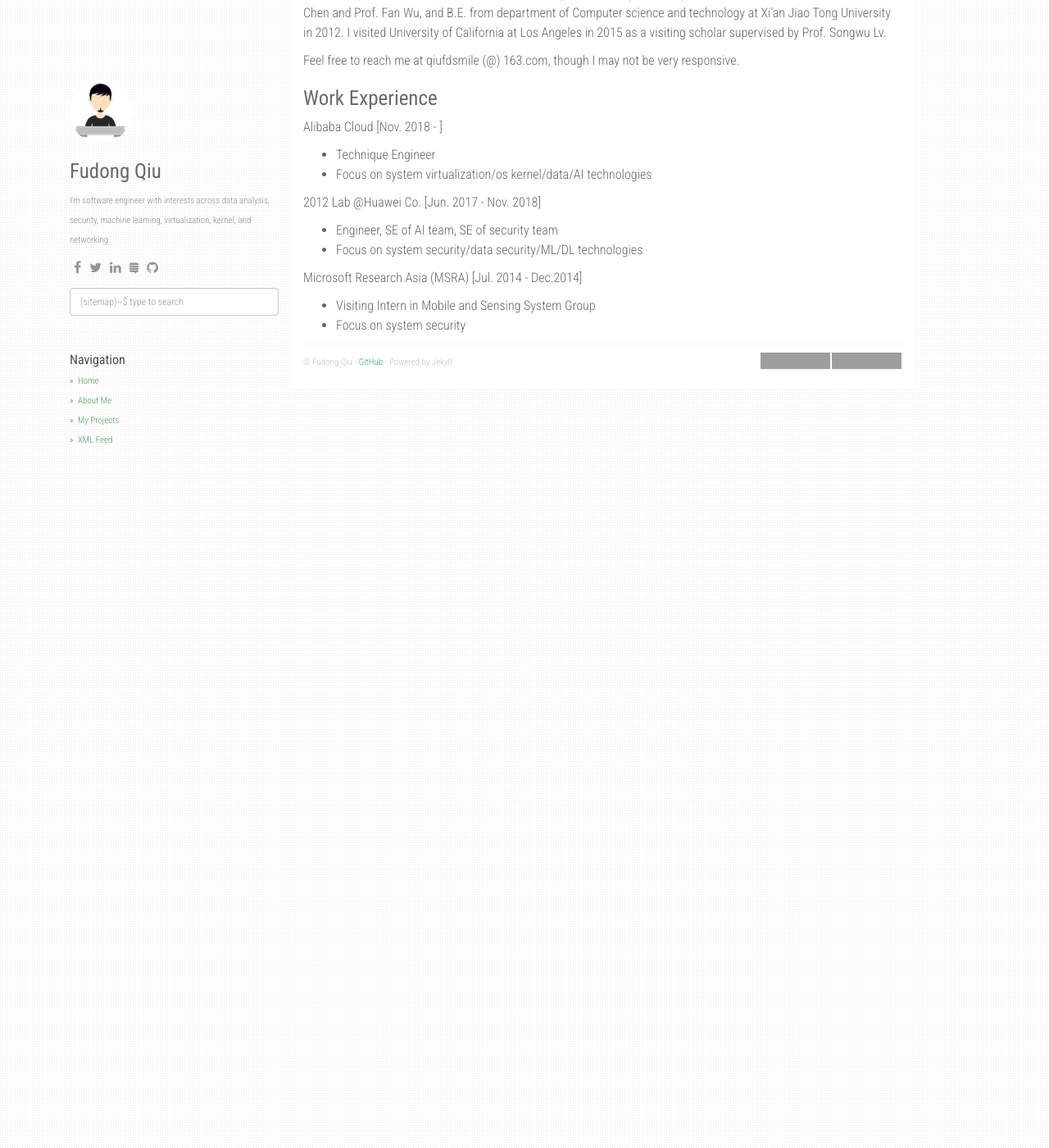
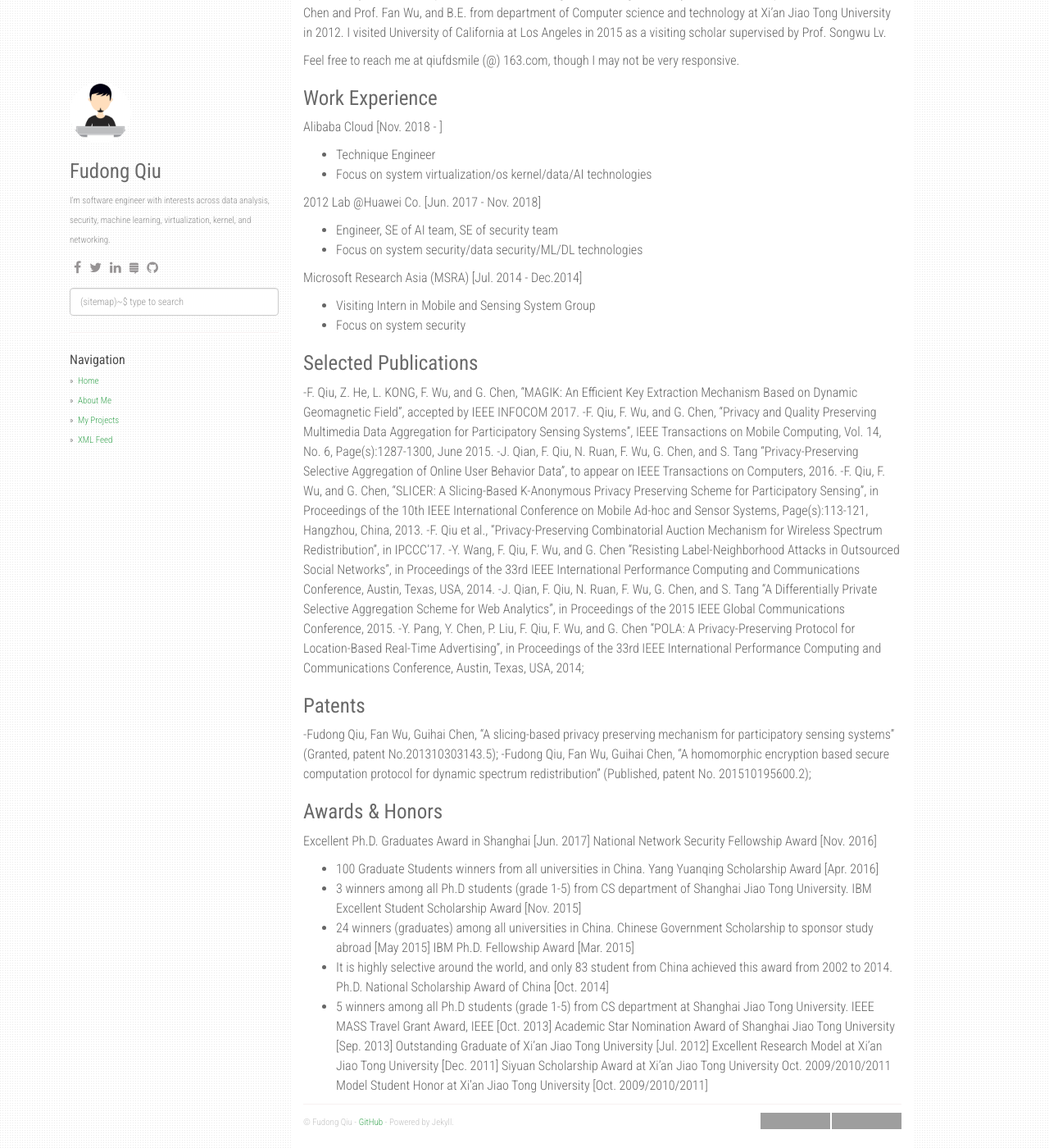
Before and after one commit to fdqiu/fdqiu.github.io, a Jekyll site: the page built from about.md, in a window 1280 px wide and 1400 px high, scrolled down 134 px. Shown: the whole window at 82% size. Built offline with Jekyll 4.4.1, drawn with Linux system fonts in a browser that asks for light colours; nearby versions of some CDN libraries; grey boxes are pictures that could not be loaded.

Commit message:
Update about.md

```diff
--- a/about.md
+++ b/about.md
@@ -22,3 +22,37 @@
 Microsoft Research Asia (MSRA) [Jul. 2014 - Dec.2014]
 - Visiting Intern in Mobile and Sensing System Group
 - Focus on system security
+
+
+# Selected Publications
+-F. Qiu, Z. He, L. KONG, F. Wu, and G. Chen, “MAGIK: An Efficient Key Extraction Mechanism Based on Dynamic Geomagnetic Field”, accepted by IEEE INFOCOM 2017.
+-F. Qiu, F. Wu, and G. Chen, “Privacy and Quality Preserving Multimedia Data Aggregation for Participatory Sensing Systems”, IEEE Transactions on Mobile Computing, Vol. 14, No. 6, Page(s):1287-1300, June 2015.
+-J. Qian, F. Qiu, N. Ruan, F. Wu, G. Chen, and S. Tang “Privacy-Preserving Selective Aggregation of Online User Behavior Data”, to appear on IEEE Transactions on Computers, 2016.
+-F. Qiu, F. Wu, and G. Chen, “SLICER: A Slicing-Based K-Anonymous Privacy Preserving Scheme for Participatory Sensing”, in Proceedings of the 10th IEEE International Conference on Mobile Ad-hoc and Sensor Systems, Page(s):113-121, Hangzhou, China, 2013.
+-F. Qiu et al., “Privacy-Preserving Combinatorial Auction Mechanism for Wireless Spectrum Redistribution”, in IPCCC’17.
+-Y. Wang, F. Qiu, F. Wu, and G. Chen “Resisting Label-Neighborhood Attacks in Outsourced Social Networks”, in Proceedings of the 33rd IEEE International Performance Computing and Communications Conference, Austin, Texas, USA, 2014.
+-J. Qian, F. Qiu, N. Ruan, F. Wu, G. Chen, and S. Tang “A Differentially Private Selective Aggregation Scheme for Web Analytics”, in Proceedings of the 2015 IEEE Global Communications Conference, 2015.
+-Y. Pang, Y. Chen, P. Liu, F. Qiu, F. Wu, and G. Chen “POLA: A Privacy-Preserving Protocol for Location-Based Real-Time Advertising”, in Proceedings of the 33rd IEEE International Performance Computing and Communications Conference, Austin, Texas, USA, 2014;
+
+# Patents
+-Fudong Qiu, Fan Wu, Guihai Chen, “A slicing-based privacy preserving mechanism for participatory sensing systems” (Granted, patent No.201310303143.5);
+-Fudong Qiu, Fan Wu, Guihai Chen, “A homomorphic encryption based secure computation protocol for dynamic spectrum redistribution” (Published, patent No. 201510195600.2);
+
+# Awards & Honors
+Excellent Ph.D. Graduates Award in Shanghai [Jun. 2017]
+National Network Security Fellowship Award [Nov. 2016]
+- 100 Graduate Students winners from all universities in China.
+Yang Yuanqing Scholarship Award [Apr. 2016]
+- 3 winners among all Ph.D students (grade 1-5) from CS department of Shanghai Jiao Tong University.
+IBM Excellent Student Scholarship Award [Nov. 2015]
+- 24 winners (graduates) among all universities in China.
+Chinese Government Scholarship to sponsor study abroad [May 2015]
+IBM Ph.D. Fellowship Award [Mar. 2015]
+- It is highly selective around the world, and only 83 student from China achieved this award from 2002 to 2014.
+Ph.D. National Scholarship Award of China [Oct. 2014]
+- 5 winners among all Ph.D students (grade 1-5) from CS department at Shanghai Jiao Tong University.
+IEEE MASS Travel Grant Award, IEEE [Oct. 2013]
+Academic Star Nomination Award of Shanghai Jiao Tong University [Sep. 2013]
+Outstanding Graduate of Xi’an Jiao Tong University [Jul. 2012]
+Excellent Research Model at Xi’an Jiao Tong University [Dec. 2011]
+Siyuan Scholarship Award at Xi’an Jiao Tong University Oct. 2009/2010/2011 Model Student Honor at Xi’an Jiao Tong University [Oct. 2009/2010/2011]
```
